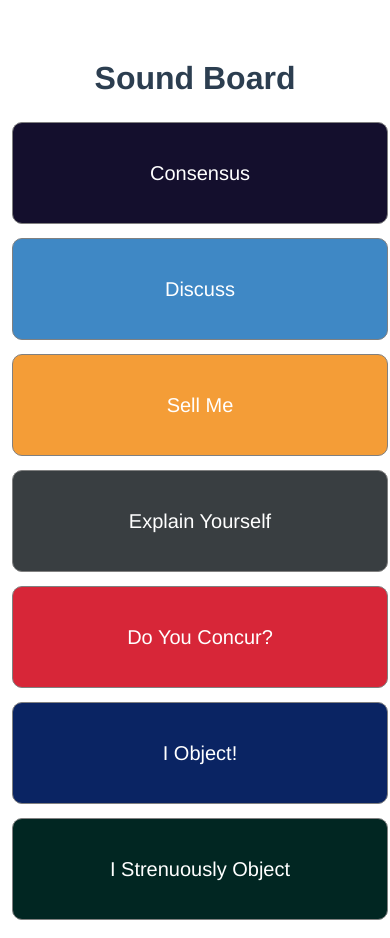
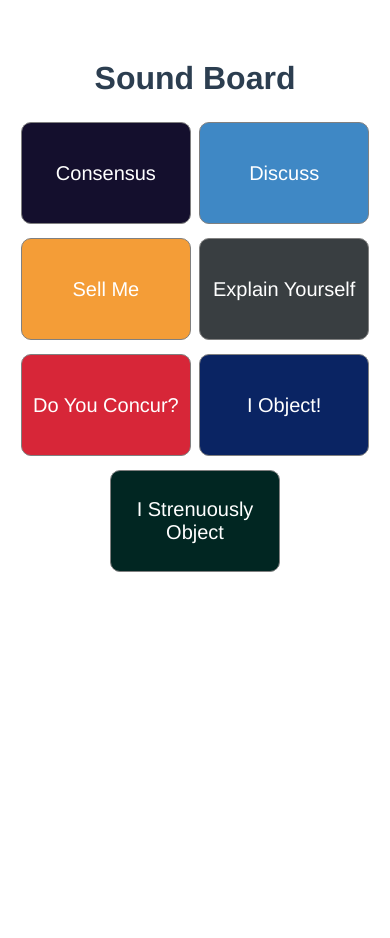
Before and after one commit to edm00se/pointing-sound-board, a Vue app: page / in a window 390 px wide. After the commit the page ends 844 px from the top, so only its background shows below. Built offline with nearby package versions, Linux system fonts and the light colour scheme.

Commit message:
additional styling

```diff
--- a/src/components/Sound.vue
+++ b/src/components/Sound.vue
@@ -1,5 +1,6 @@
 <template>
   <div class="sound"
+    v-bind:class="{ active: isActive }"
     v-bind:style="{ backgroundColor: color, color: textColor }"
     v-on:click="playAudio()"
     @mouseenter="updateHoverState(true)"
@@ -24,13 +25,13 @@ export default {
       return this.sound.mime;
     },
     color() {
-      if (this.hoverState) {
-        return 'white';
-      }
       return this.sound.color;
     },
     textColor() {
-      return this.hoverState ? 'black' : 'white';
+      return 'white';
+    },
+    isActive() {
+      return this.hoverState;
     }
   },
   data() {
@@ -66,8 +67,11 @@ export default {
   font-size: 1.25em;
   cursor: pointer;
   @media (max-width: 400px) {
-    width: 100%;
+    width: 45%;
     margin-bottom: 10px;
   }
 }
+.active {
+  filter: brightness(175%);
+}
 </style>
--- a/src/components/SoundList.vue
+++ b/src/components/SoundList.vue
@@ -38,9 +38,4 @@ export default {
   flex-wrap: wrap;
   justify-content: center;
 }
-@media (max-width: 400px) {
-  .sounds {
-    display: block;
-  }
-}
 </style>
```
